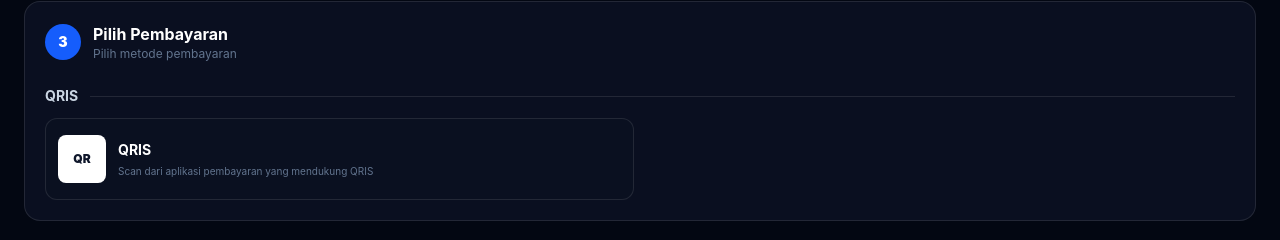
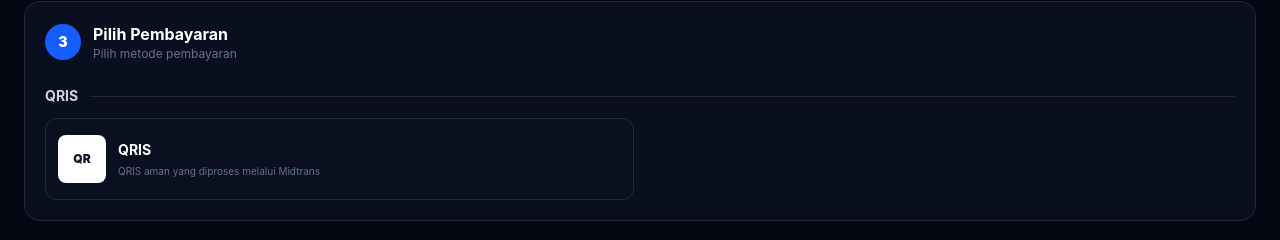
Before and after one commit to falintino/7-april-store, a Next.js app: page /topup/free-fire in a window 1280 px wide. Shown: the part 1395-1635 px from the top of the page. Built offline with nearby package versions, Linux system fonts and the light colour scheme; no server answers; the database is empty.

Commit message:
Clarify Midtrans QRIS at checkout

```diff
--- a/app/topup/free-fire/TopUpClient.tsx
+++ b/app/topup/free-fire/TopUpClient.tsx
@@ -37,7 +37,7 @@ const paymentGroups: {
 
         name: "QRIS",
 
-        description: "Scan dari aplikasi pembayaran yang mendukung QRIS",
+        description: "QRIS aman yang diproses melalui Midtrans",
 
         icon: "QR",
       },
```
